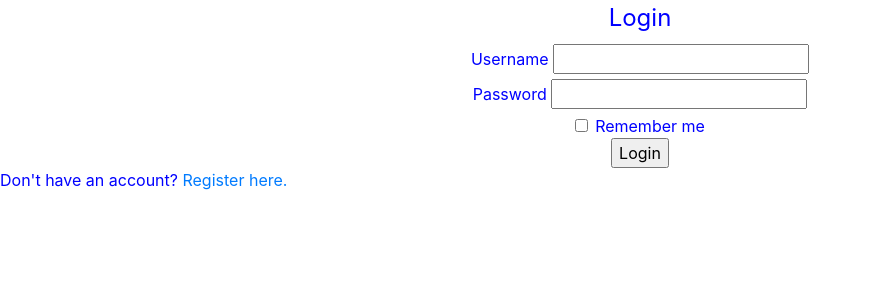
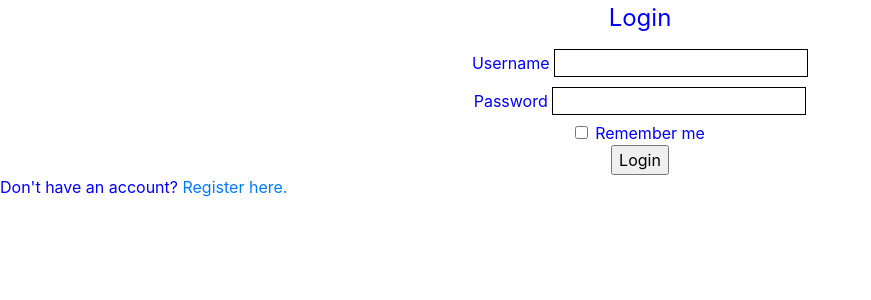
Before and after one commit to bc-cisc3140-mw2-fall2019/class_project, a Flask app: page /login in a window 1280 px wide. Shown: the part 56-356 px from the top of the page, without its empty margins (0-871 px from the left). Run offline with Flask 2, Linux system fonts and the light colour scheme; some libraries are stand-ins or nearby versions.

Commit message:
Changed all input fields to 1px solid, fixed minor error with else if statement in JavaScript, & added front-end error checking in the login page.

```diff
--- a/app/static/css/main.css
+++ b/app/static/css/main.css
@@ -26,3 +26,7 @@ form {
 #fnameError, #lnameError, #userError, #emailError, #passError, #confirmError {
 	color: #ff0000;
 }
+
+#fname, #lname, #user, #email, #password, #confirmPassword {
+	border: 1px solid;
+}
--- a/app/static/js/main.js
+++ b/app/static/js/main.js
@@ -95,7 +95,7 @@ function validPass() {
         document.getElementById('passError').innerHTML = "Please type in your password.";
         document.getElementById('passError').style.visibility = "visible";
     }
-    else if (pass.length < 8 && !pas.match(check)) {
+    else if (pass.length < 8 && !pass.match(check)) {
         document.getElementById('password').style.borderColor = "red";
         document.getElementById('passError').innerHTML = "Password must contain at least 8 characters and can only have these symbols: !@#$%^&*( )";
         document.getElementById('passError').style.visibility = "visible";
--- a/app/templates/login.html
+++ b/app/templates/login.html
@@ -4,13 +4,15 @@
         {{ form.hidden_tag() }}
         <fieldset>
             <legend>Login</legend>
-            <div>
+            <div class="formLabel">
                 {{ form.user.label() }}
-                {{ form.user() }}
+                <span onfocusout="validUser()" required> {{ form.user() }} </span> <br>
+				<div id = "userError"></div>
             </div>
-            <div>
+            <div class="formLabel">
                 {{ form.password.label() }}
-                {{ form.password() }}
+                <span onfocusout="validPass();" required> {{ form.password() }} </span> <br>
+				<div id = "passError"></div>
             </div>
             <div class="form-check">
                 {{ form.remember(class="form-check-input") }}
```
